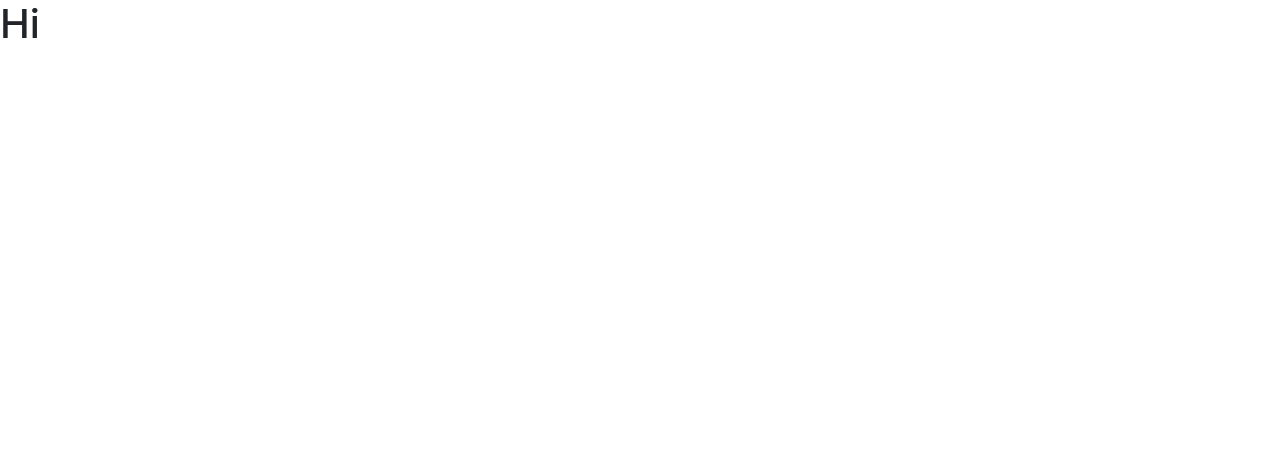
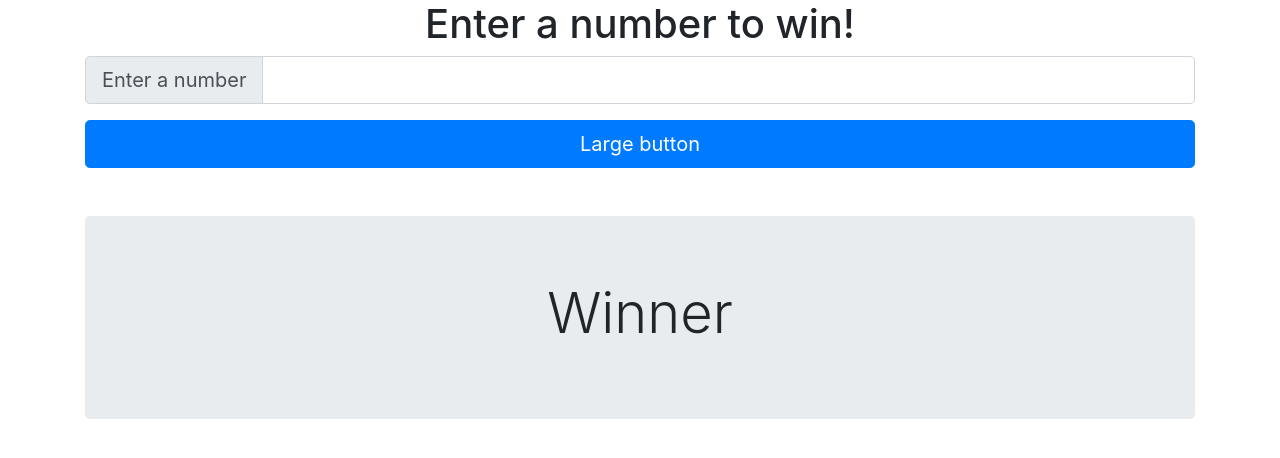
Before and after one commit to bcbrian/lottery-game, a website: page index.html in a window 1280 px wide. Drawn offline with nearby package versions, Linux system fonts and the light colour scheme.

Commit message:
got the view all done

```diff
--- a/index.html
+++ b/index.html
@@ -13,6 +13,39 @@
     />
   </head>
   <body>
-    <h1>Hi</h1>
+    <div class="container">
+      <div class="row">
+        <div class="col-12">
+          <h1 class="text-center">Enter a number to win!</h1>
+          <div class="input-group input-group-lg">
+            <div class="input-group-prepend">
+              <span class="input-group-text" id="inputGroup-sizing-lg"
+                >Enter a number</span
+              >
+            </div>
+            <input
+              type="text"
+              class="form-control"
+              aria-label="Sizing example input"
+              aria-describedby="inputGroup-sizing-lg"
+            />
+          </div>
+        </div>
+      </div>
+      <div class="row mt-3">
+        <div class="col-12">
+          <button type="button" class="btn btn-primary btn-lg btn-block">
+            Large button
+          </button>
+        </div>
+      </div>
+      <div class="row mt-5">
+        <div class="col-12">
+          <div class="jumbotron">
+            <h1 class="display-4 text-center">Winner</h1>
+          </div>
+        </div>
+      </div>
+    </div>
   </body>
 </html>
```
Also changed, not shown: package.json (+2 -6 lines).
